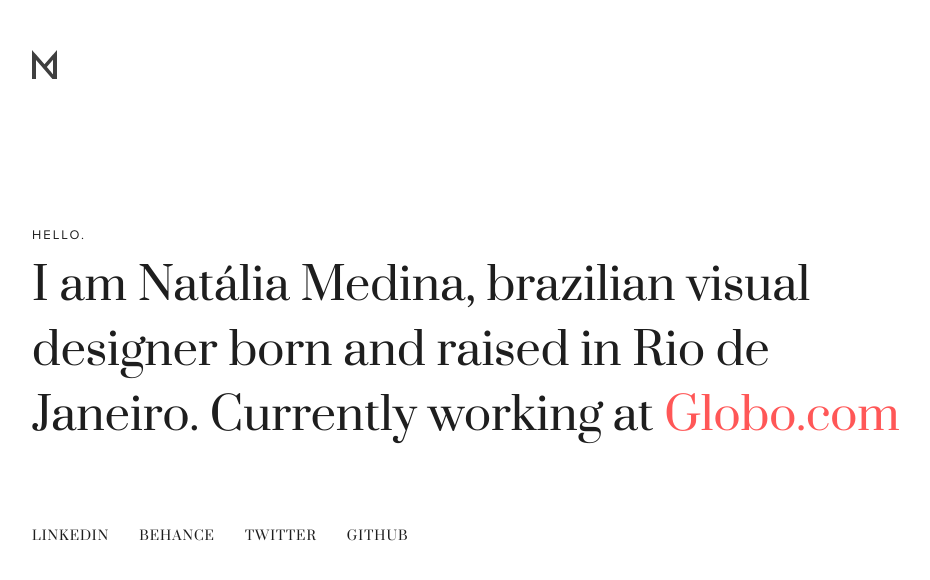
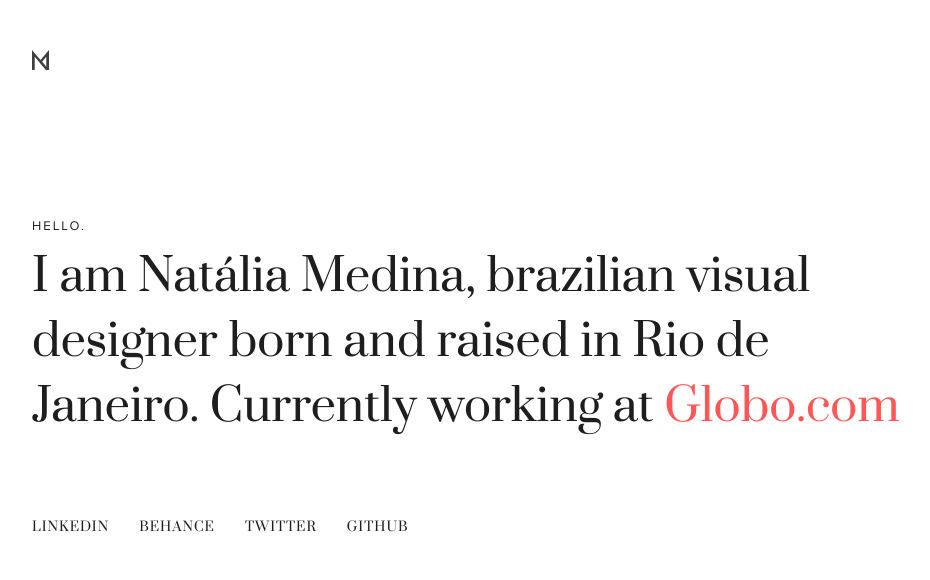
Before and after one commit to ntmedina/ntmedina.github.io, a Jekyll site: the page built from index.html, in a window 1280 px wide. Shown: the top 580 px of the page, without its empty margins (160-1090 px from the left). Built offline with Jekyll 4.4.1, drawn with Linux system fonts in a browser that asks for light colours; the list of posts is cut into pages by our own code.

Commit message:
Updating logo image

```diff
--- a/assets/stylesheet/main.css
+++ b/assets/stylesheet/main.css
@@ -86,7 +86,7 @@
 }
 
 .logo img{
-  width: 25px;
+  width: 17px;
   color: #3F3F3F;
 }
 
```
Also changed, not shown: assets/images/logo-new.svg (added).
